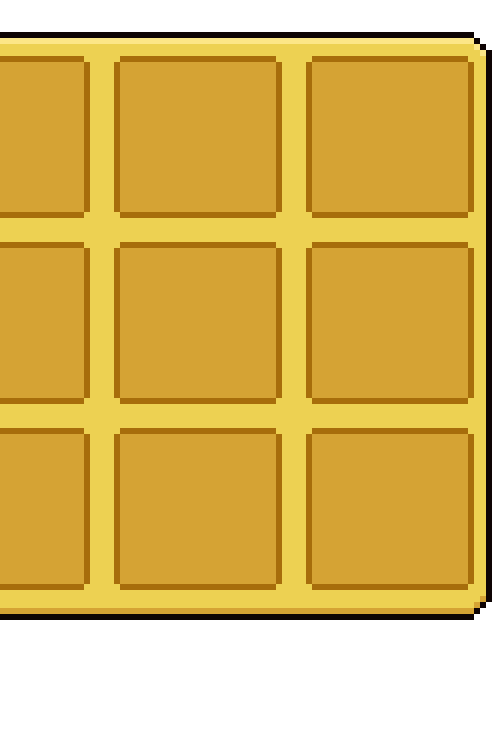
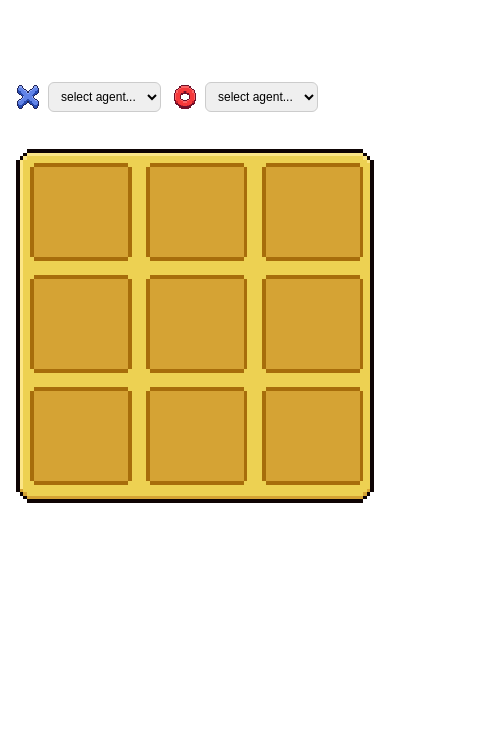
Before and after one commit to holistudio/ttt, a website: page frontend/index.html in a window 390 px wide. Shown: the part 96-844 px from the top of the page, 492 px wide, since content can reach past the window. Drawn offline with Linux system fonts and the light colour scheme; no server answers.

Commit message:
responsive initial page load

```diff
--- a/frontend/static/css/style.css
+++ b/frontend/static/css/style.css
@@ -5,6 +5,7 @@
 html, body {
   height: 100%;
   margin: 0;
+  overflow-x: hidden;
 }
 
 body {
@@ -20,29 +21,29 @@ body {
   flex-direction: column;
   align-items: center;
   gap: 32px;
+  width: 100%;
+  max-width: 594px;
+  padding: 16px;
 }
 
 .header-slot {
-  position: relative;
-  width: 594px;
-  height: 64px;
-}
-
-.header-slot > .topbar,
-.header-slot > .overlay-title {
-  position: absolute;
-  inset: 0;
+  width: 100%;
 }
 
 .topbar {
+  width: 100%;
+  min-height: 64px;
   display: flex;
   align-items: center;
   justify-content: space-between;
+  flex-wrap: wrap;
+  gap: 12px;
 }
 
 .topbar-agents {
   display: flex;
   align-items: center;
+  flex-wrap: wrap;
   gap: 24px;
 }
 
@@ -67,8 +68,8 @@ body {
 }
 
 .footer-slot {
-  width: 594px;
-  height: 64px;
+  width: 100%;
+  min-height: 64px;
   display: flex;
   align-items: center;
   justify-content: center;
@@ -91,14 +92,14 @@ body {
 
 .board-row {
   position: relative;
-  width: 594px;
-  height: 588px;
+  width: 100%;
+  aspect-ratio: 594 / 588;
 }
 
 .board {
   position: relative;
-  width: 594px;
-  height: 588px;
+  width: 100%;
+  height: 100%;
   display: grid;
   grid-template-columns: repeat(3, 1fr);
   grid-template-rows: repeat(3, 1fr);
@@ -186,6 +187,8 @@ body {
 }
 
 .overlay-title {
+  width: 100%;
+  min-height: 64px;
   margin: 0;
   display: flex;
   align-items: center;
@@ -238,3 +241,32 @@ body {
 .piece[data-idx="6"] { left: 5.0505%;  top: 68.3673%; width: 26.2626%; height: 25.5102%; }
 .piece[data-idx="7"] { left: 37.3737%; top: 68.3673%; width: 26.2626%; height: 25.5102%; }
 .piece[data-idx="8"] { left: 69.6970%; top: 68.3673%; width: 26.2626%; height: 25.5102%; }
+
+@media (max-width: 420px) {
+  .app {
+    gap: 20px;
+  }
+
+  .topbar-agents {
+    gap: 12px;
+  }
+
+  .agent-icon {
+    width: 24px;
+    height: 24px;
+  }
+
+  .agent-select {
+    font-size: 12px;
+    padding: 6px 8px;
+  }
+
+  .btn {
+    font-size: 14px;
+    padding: 10px 16px;
+  }
+
+  .overlay-title {
+    font-size: 28px;
+  }
+}
```
